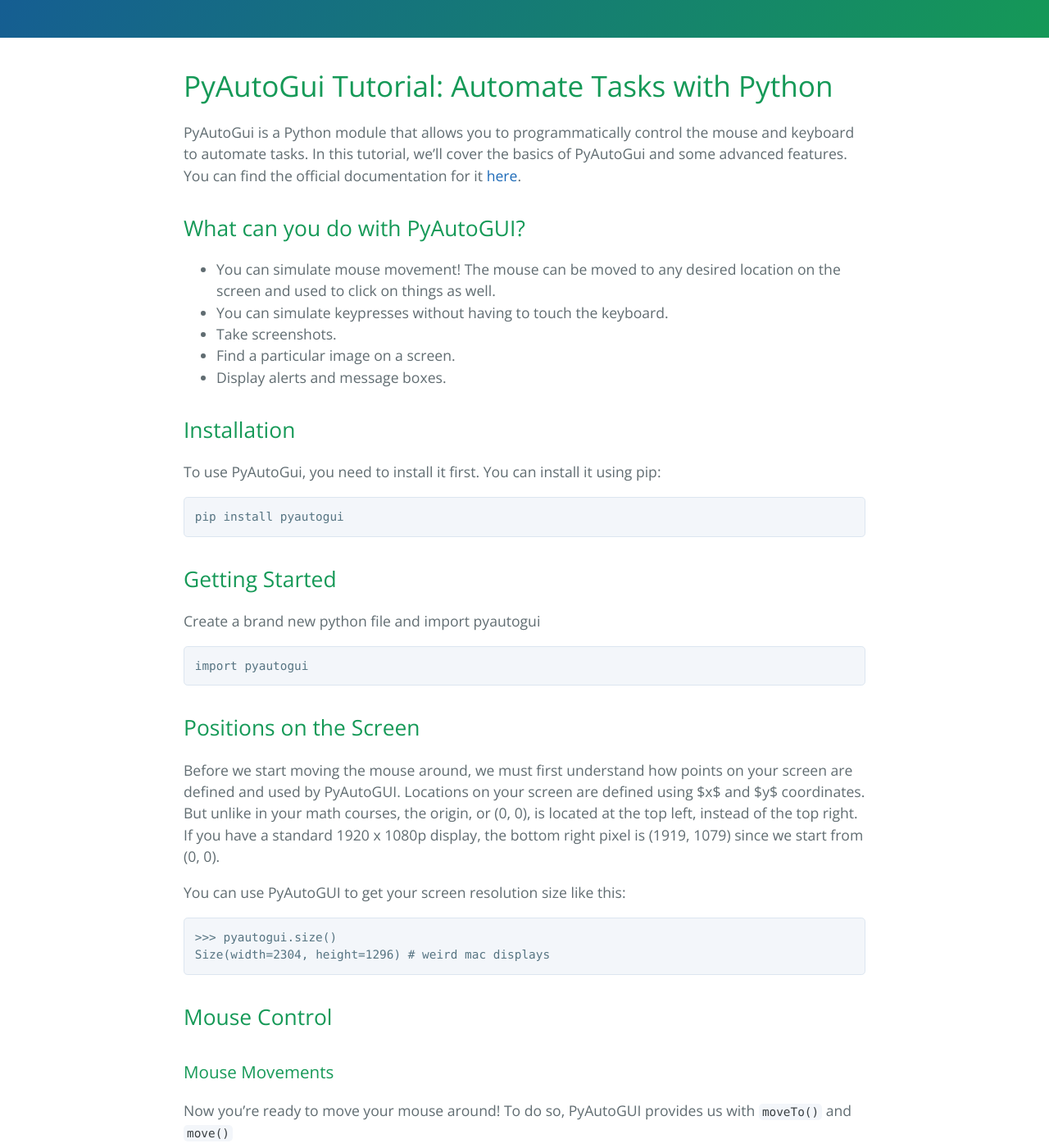
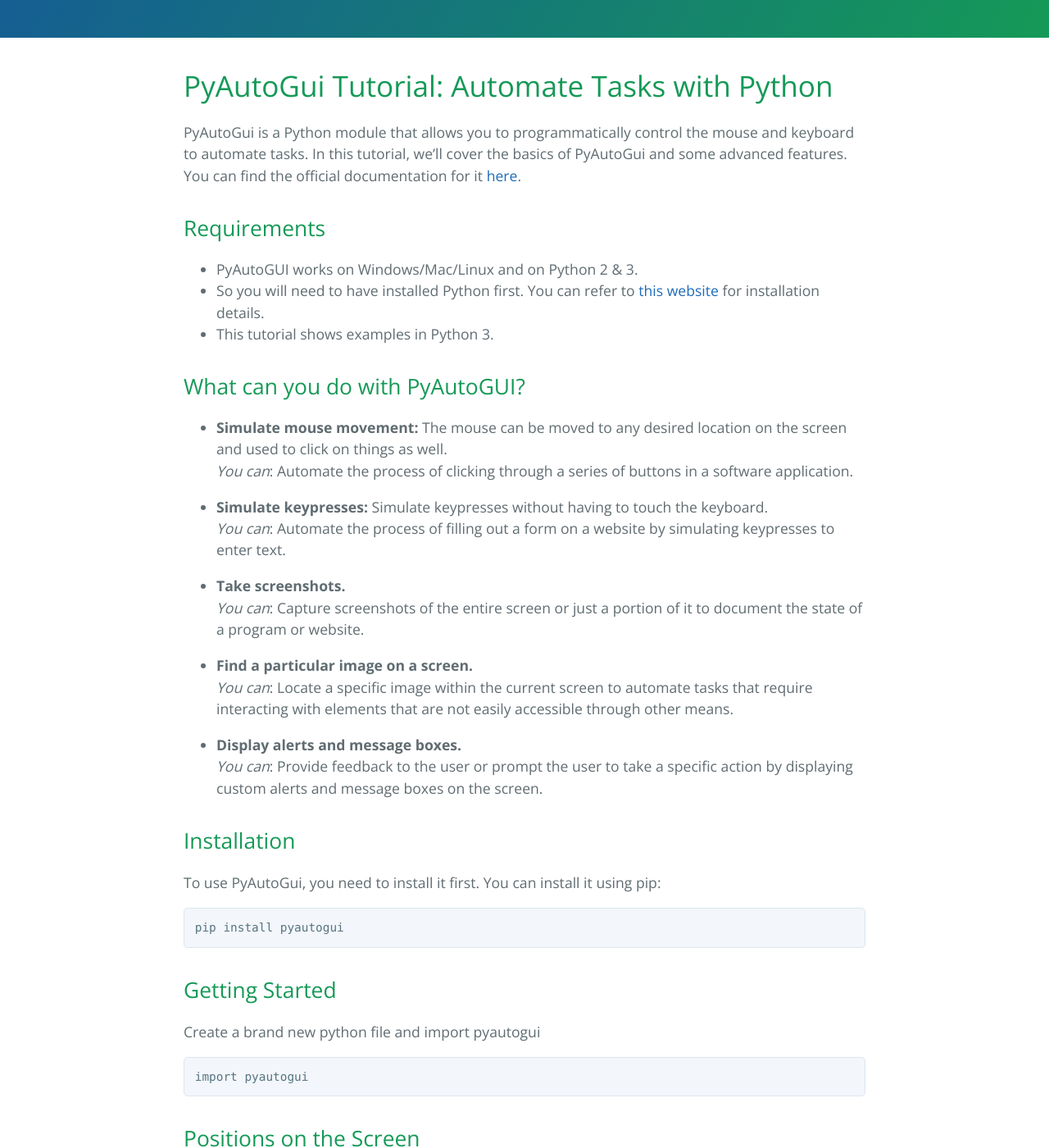
Before and after one commit to learning-software-engineering/learning-software-engineering.github.io, a Jekyll site: the page built from Topics/Software_Tools/PyAutoGUI/Automation_with_PyAutoGUI.md, in a window 1280 px wide and 1400 px high, scrolled down 260 px. Shown: the whole window at 82% size. Built offline with Jekyll 4.4.1, drawn with Linux system fonts in a browser that asks for light colours; our own code applies the rules of GitHub Pages for plain Markdown files; some of the changed text lies outside the part shown.

Commit message:
made changes after review

````diff
--- a/Topics/Software_Tools/PyAutoGUI/Automation_with_PyAutoGUI.md
+++ b/Topics/Software_Tools/PyAutoGUI/Automation_with_PyAutoGUI.md
@@ -2,12 +2,27 @@
 
 PyAutoGui is a Python module that allows you to programmatically control the mouse and keyboard to automate tasks. In this tutorial, we'll cover the basics of PyAutoGui and some advanced features. You can find the official documentation for it [here](https://pyautogui.readthedocs.io/en/latest/index.html).
 
+## Requirements
+- PyAutoGUI works on Windows/Mac/Linux and on Python 2 & 3.
+- So you will need to have installed Python first. You can refer to [this website](https://realpython.com/installing-python/) for installation details.
+- This tutorial shows examples in Python 3.
+
 ## What can you do with PyAutoGUI?
-- You can simulate mouse movement! The mouse can be moved to any desired location on the screen and used to click on things as well.
-- You can simulate keypresses without having to touch the keyboard.
-- Take screenshots.
-- Find a particular image on a screen.
-- Display alerts and message boxes.
+- **Simulate mouse movement:** The mouse can be moved to any desired location on the screen and used to click on things as well.
+  *You can*: Automate the process of clicking through a series of buttons in a software application.
+
+- **Simulate keypresses:** Simulate keypresses without having to touch the keyboard.
+  *You can*: Automate the process of filling out a form on a website by simulating keypresses to enter text.
+
+- **Take screenshots.**
+  *You can*: Capture screenshots of the entire screen or just a portion of it to document the state of a program or website.
+
+- **Find a particular image on a screen.**
+  *You can*: Locate a specific image within the current screen to automate tasks that require interacting with elements that are not easily accessible through other means.
+
+- **Display alerts and message boxes.**
+  *You can*: Provide feedback to the user or prompt the user to take a specific action by displaying custom alerts and message boxes on the screen.
+
 
 ## Installation
 
@@ -25,7 +40,12 @@
 ```
 
 ## Positions on the Screen
-Before we start moving the mouse around, we must first understand how points on your screen are defined and used by PyAutoGUI. Locations on your screen are defined using $x$ and $y$ coordinates. But unlike in your math courses, the origin, or (0, 0), is located at the top left, instead of the top right. If you have a standard 1920 x 1080p display, the bottom right pixel is (1919, 1079) since we start from (0, 0).
+Before we start moving the mouse around, we must first understand how points on your screen are defined and used by PyAutoGUI. Locations on your screen are defined using $x$ and $y$ coordinates. But unlike in your math courses, the origin, or (0, 0), is located at the top left, instead of the bottom left.
+
+For example, if you have a 500x500p display, here is how pixels/locations are mapped on your screen.
+
+![pixel-coordinates](https://www2.cs.sfu.ca/CourseCentral/166/tjd/_images/screenCoord.png)
+(from Coordinates and Modes - CMPT 166 Fall 2016 1 documentation. (n.d.). https://www2.cs.sfu.ca/CourseCentral/166/tjd/coordinates.html)
 
 You can use PyAutoGUI to get your screen resolution size like this:
 ```python
@@ -136,5 +153,20 @@
 >>> im3 = pyautogui.screenshot(region=(0,0, 300, 400))
 ```
 
+### Putting it together
+Here is an example of how you can locate the UofT folder, drag it 400 pixels to the left, and then open it.
+```python
+import pyautogui
+uoft_folder = pyautogui.locateOnScreen('uoft_folder.png')
+uoft_midx, uoft_midy = pyautogui.center(uoft_folder)
+pyautogui.moveTo(uoft_midx, uoft_midy, 1)
+pyautogui.drag(-400, 0, 1, button='left')
+pyautogui.doubleClick()
+```
+![sample_gif](./assets/move_folder.gif)
+
+## Keyboard Controls
+Pending
+
 ## Message Box Functions
 Pending
````
Also changed, not shown: other parts of Topics/Software_Tools/PyAutoGUI/Automation_with_PyAutoGUI.md (+2 -5 lines), 1 other file.
